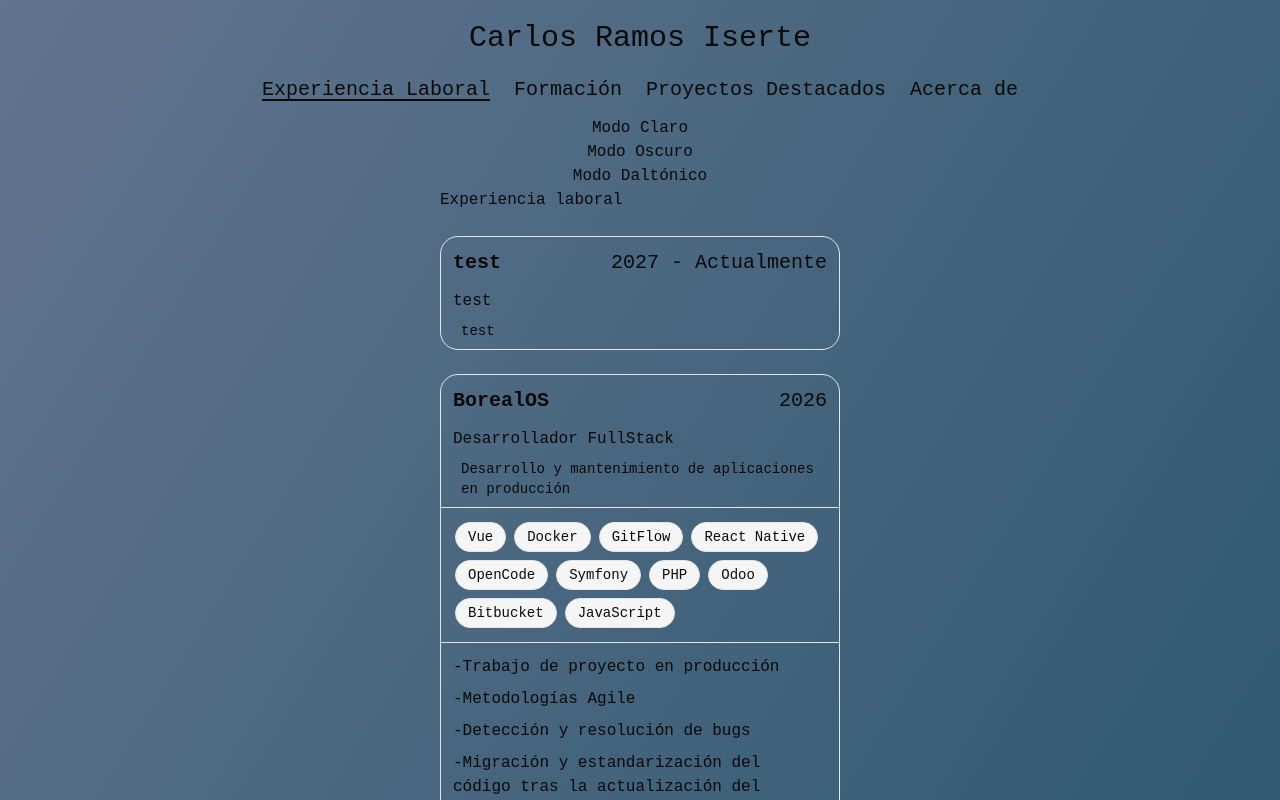
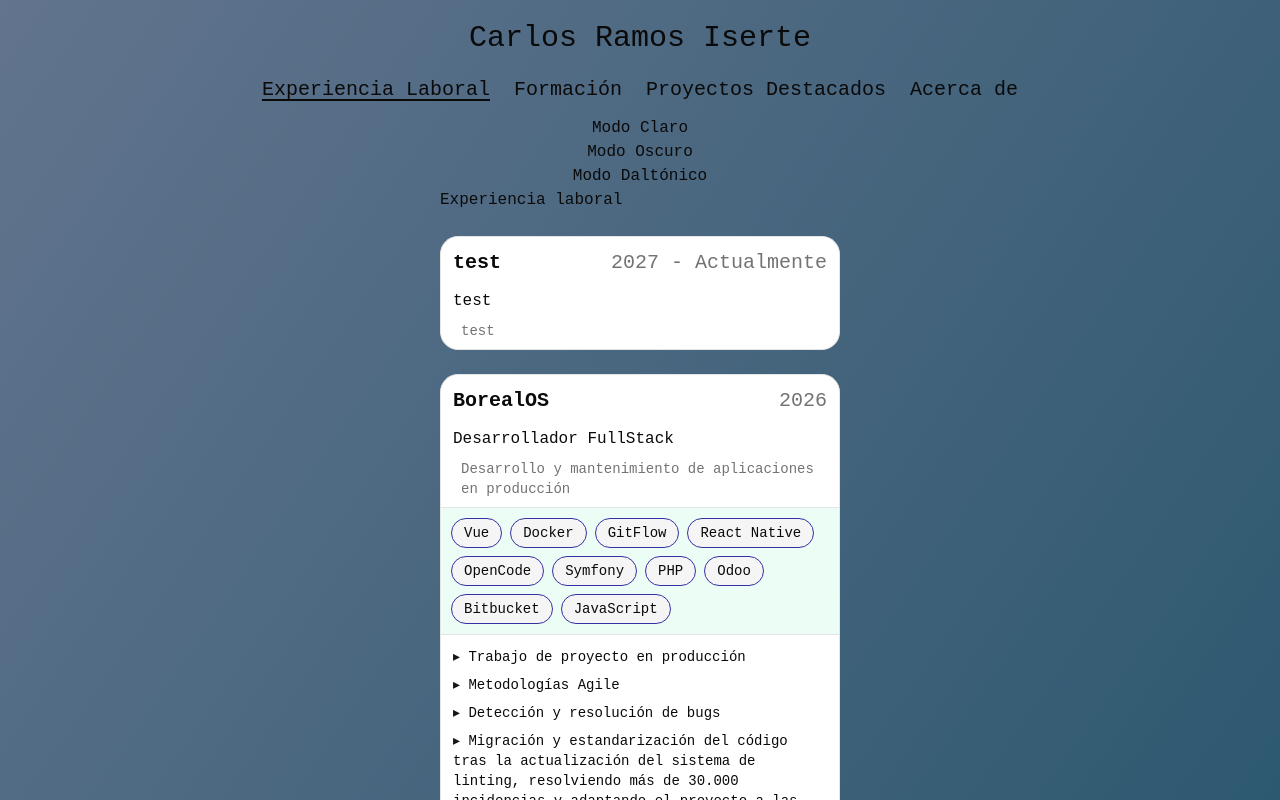
Before and after one commit to CarlosRamosDeveloper/portfolio, a React (Vite) app: page /experience in a window 1280 px wide. Shown: the top 800 px of the page. Built offline with nearby package versions, Linux system fonts and the light colour scheme.

Commit message:
implementing colors at cards

```diff
--- a/src/portfolio/pages/experience/components/ExperienceCard.tsx
+++ b/src/portfolio/pages/experience/components/ExperienceCard.tsx
@@ -13,7 +13,7 @@ interface Props {
 
 export const ExperienceCard = ({ experience }: Props) => {
   return (
-    <div className="my-6 w-100 border rounded-2xl">
+    <div className="my-6 w-100 border rounded-2xl bg-card text-card-foreground">
       <div className="flex p-3 justify-between">
         <div className="font-semibold text-xl">{experience.company}</div>
         <ExperienceDate start={experience.startYear} end={experience.endYear} />
--- a/src/portfolio/pages/experience/components/ExperienceDate.tsx
+++ b/src/portfolio/pages/experience/components/ExperienceDate.tsx
@@ -5,7 +5,7 @@ interface Props {
 
 export const ExperienceDate = ({ start, end = null }: Props) => {
   return (
-    <div className="text-xl">
+    <div className="text-xl text-muted-foreground">
       {start}
       {start !== end && <> - {end ?? 'Actualmente'}</>}
     </div>
--- a/src/portfolio/pages/experience/components/ExperienceDescription.tsx
+++ b/src/portfolio/pages/experience/components/ExperienceDescription.tsx
@@ -3,5 +3,10 @@ interface Props {
 }
 
 export const ExperienceDescription = ({ description }: Props) => {
-  return <div className="px-2 pl-2 pb-2 text-base">-{description}</div>;
+  return (
+    <div className="px-2 pl-2 pb-2 text-sm">
+      <span className="text-primary">▸ </span>
+      {description}
+    </div>
+  );
 };
--- a/src/portfolio/pages/experience/components/ExperienceSubtitle.tsx
+++ b/src/portfolio/pages/experience/components/ExperienceSubtitle.tsx
@@ -4,5 +4,5 @@ interface Props {
 
 export const ExperienceSubtitle = ({ text }: Props) => {
   if (!text) return;
-  return <p className="flex text-sm px-5 py-2">{text}</p>;
+  return <p className="px-5 py-2 text-sm text-muted-foreground">{text}</p>;
 };
--- a/src/portfolio/pages/experience/components/ExperienceWorkingPositionText.tsx
+++ b/src/portfolio/pages/experience/components/ExperienceWorkingPositionText.tsx
@@ -3,5 +3,5 @@ interface Props {
 }
 
 export const ExperienceWorkingPositionText = ({ workingPosition }: Props) => {
-  return <div className="px-3 text-base">{workingPosition}</div>;
+  return <div className="px-3 text-base font-medium">{workingPosition}</div>;
 };
--- a/src/portfolio/pages/experience/components/TechCard.tsx
+++ b/src/portfolio/pages/experience/components/TechCard.tsx
@@ -6,7 +6,7 @@ export const TechCard = ({ techName }: Props) => {
   return (
     <>
       <div
-        className="rounded-full border border-border bg-muted px-3 py-1 text-sm"
+        className="rounded-full border bg-muted px-3 py-1 text-sm border-card-secondary-foreground"
         key={techName}
       >
         {techName}
--- a/src/portfolio/pages/experience/components/TechStackList.tsx
+++ b/src/portfolio/pages/experience/components/TechStackList.tsx
@@ -11,7 +11,7 @@ export const TechStackList = ({ techStack }: Props) => {
   return (
     <>
       <Separator />
-      <div className="p-1 m-1">
+      <div className="p-1 bg-card-details">
         <div className="flex flex-wrap gap-2 m-0.5 p-1">
           {techStack.map((tech) => (
             <TechCard key={tech} techName={tech} />
```
